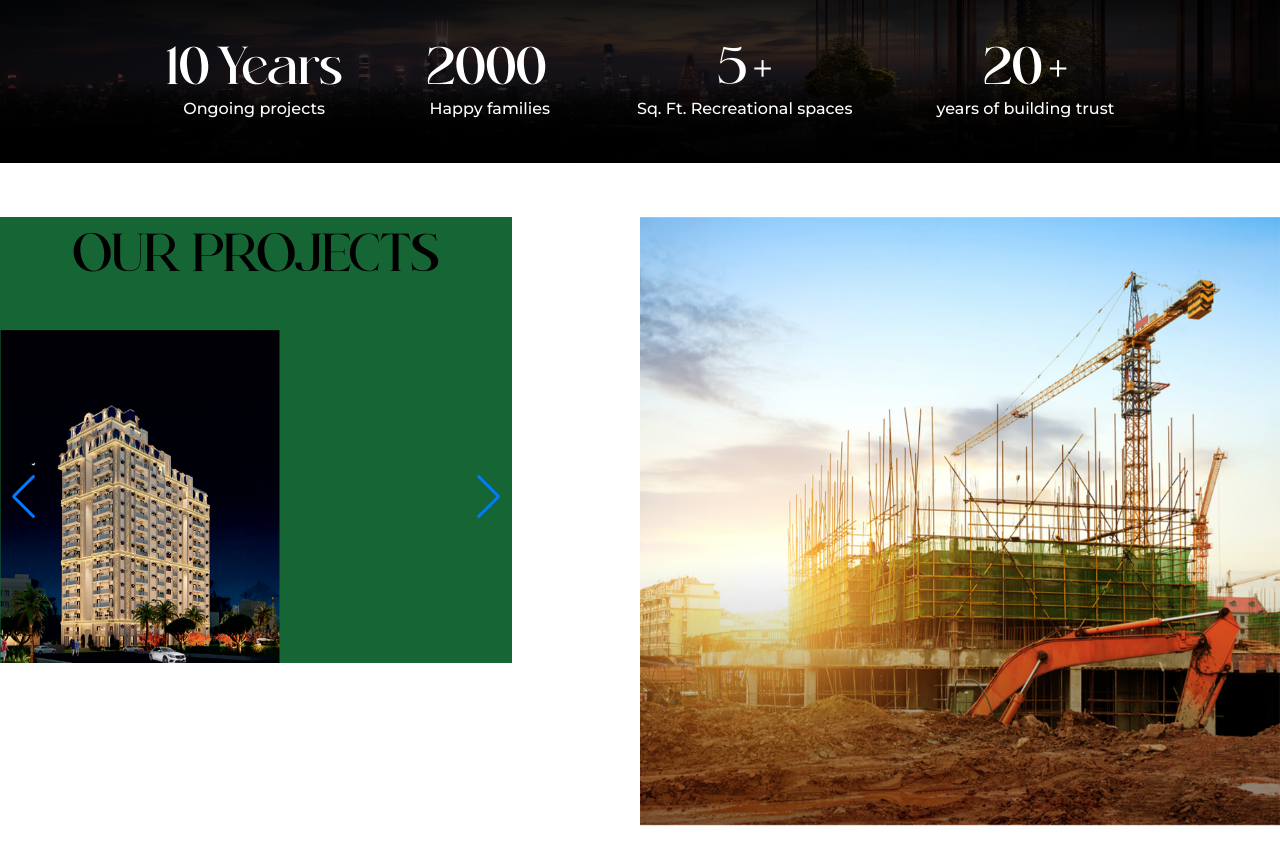
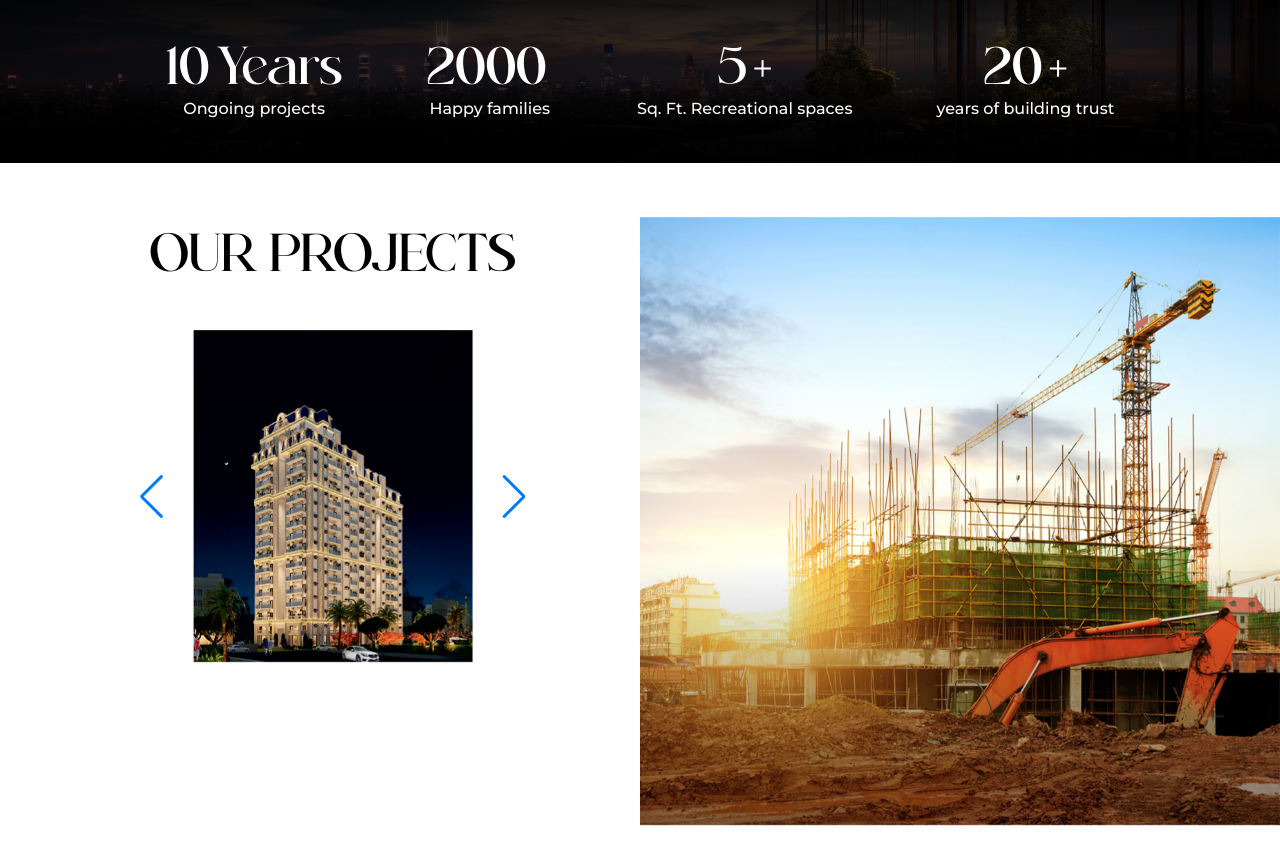
Before and after one commit to virasat0777/virasat-group, a Next.js app: page / in a window 1280 px wide. Shown: the part 926-1783 px from the top of the page. Built offline with nearby package versions, Linux system fonts and the light colour scheme.

Commit message:
swiper image center alligned

```diff
--- a/components/Home/homeProjects.jsx
+++ b/components/Home/homeProjects.jsx
@@ -34,12 +34,12 @@ const HomeProjects = () => {
 
   return (
     <div className="lg:pt-[4.167vw] pt-4 overflow-x-hidden">
-      <div className="flex justify-between">
+      <div className="flex justify-end ">
         {/* Left Swiper (Image 1) */}
-        <div className="w-[50%]">
-          <div className="lg:w-[80%] flex justify-between items-center flex-col bg-green-800">
+        <div className="w-[40%]">
+          <div className="lg:w-[80%] flex justify-between items-center flex-col ">
             <SectionTitle title={"OUR PROJECTS"} />
-            <div className="lg:mt-[3.646vw] mt-2 w-full mx-auto text-center">
+            <div className="lg:mt-[3.646vw] mt-2 w-full ">
               <Swiper
                 slidesPerView={1}
                 loop={true}
@@ -47,11 +47,11 @@ const HomeProjects = () => {
                 onSwiper={setFirstSwiper}
                 controller={{ control: secondSwiper }}
                 navigation={true}
-                className="featured-project-swiper"
+                className="featured-project-swiper "
               >
                 {featuredProjects.map((item, index) => (
                   <SwiperSlide key={index} className="flex justify-center">
-                    <div className="lg:h-[26.042vw] lg:w-[21.875vw] w-full h-auto flex justify-center">
+                    <div className="lg:h-[26.042vw] lg:w-[21.875vw] w-full h-auto  mx-auto text-center">
                       <Image
                         height={500}
                         width={420}
```
